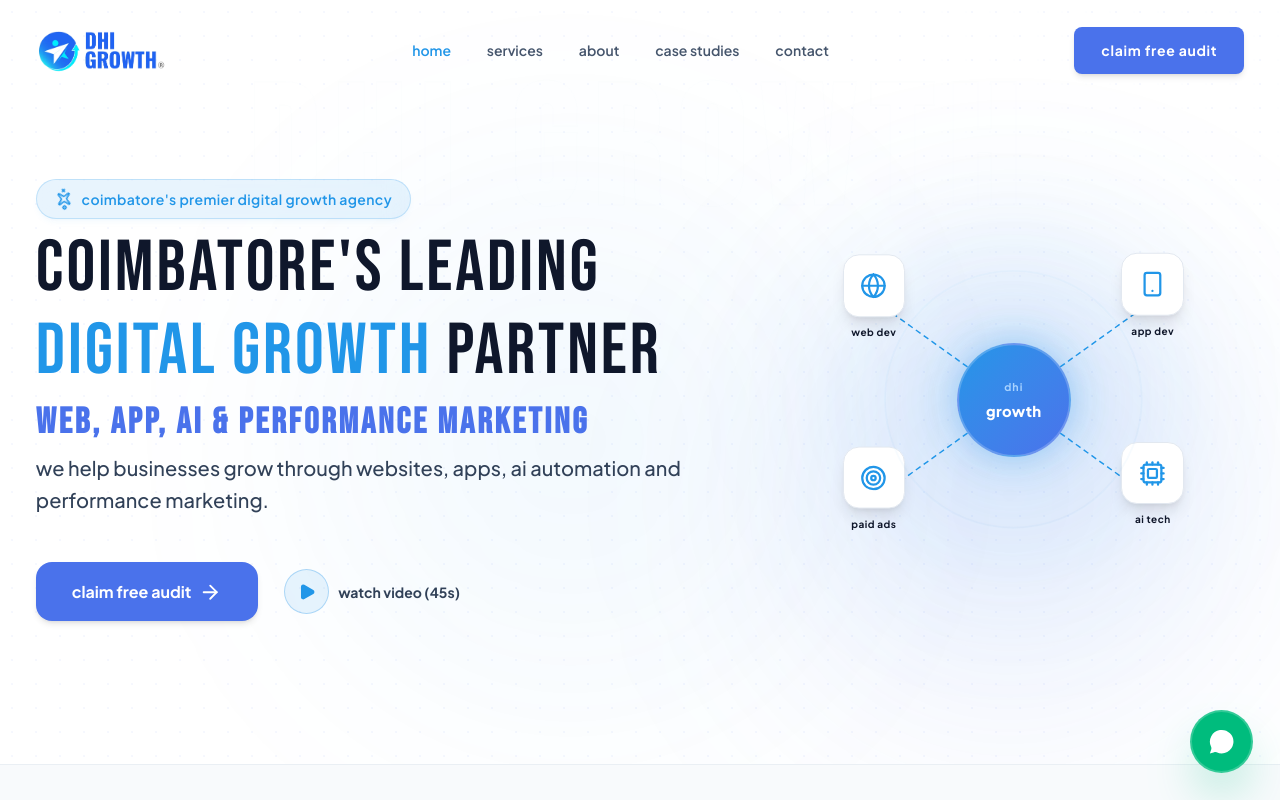
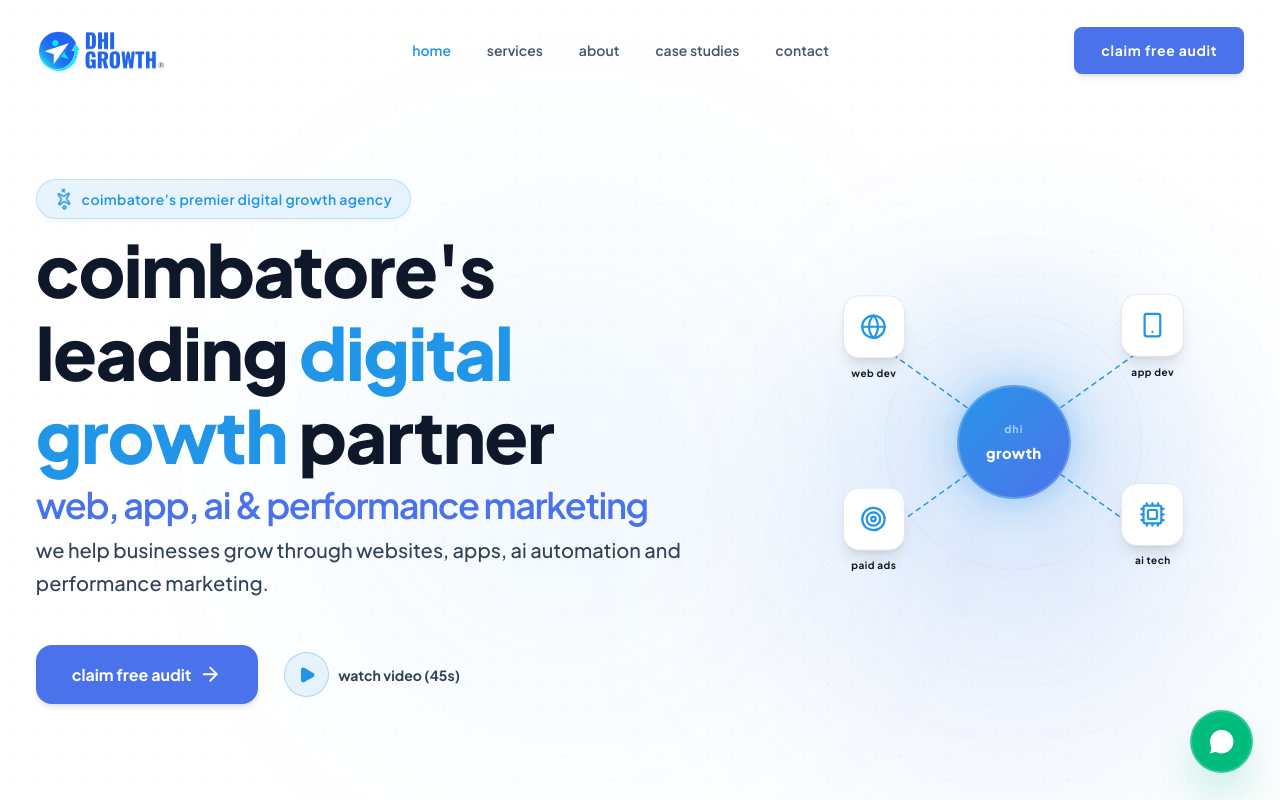
Before and after one commit to srijithit/dhi, a Next.js app in the folder next-frontend/: page / in a window 1280 px wide. Shown: the top 800 px of the page. Built offline with nearby package versions, Linux system fonts and the light colour scheme; a web font is replaced by a local one.

Commit message:
fix: switch header font family to Plus Jakarta Sans so headings render in genuine lowercase letters

```diff
--- a/next-frontend/src/app/globals.css
+++ b/next-frontend/src/app/globals.css
@@ -62,8 +62,9 @@ input, button, select, textarea, input::placeholder, textarea::placeholder,
 
 /* Font utility classes mapping display, numeric and body */
 .font-header {
-  font-family: var(--font-display);
-  letter-spacing: 0.04em;
+  font-family: var(--font-body);
+  font-weight: 800;
+  letter-spacing: -0.02em;
   line-height: 1.15;
 }
 
```
